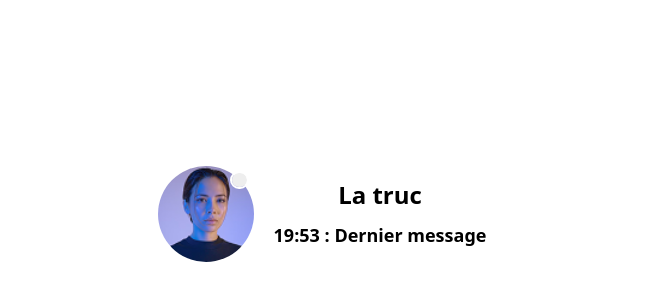
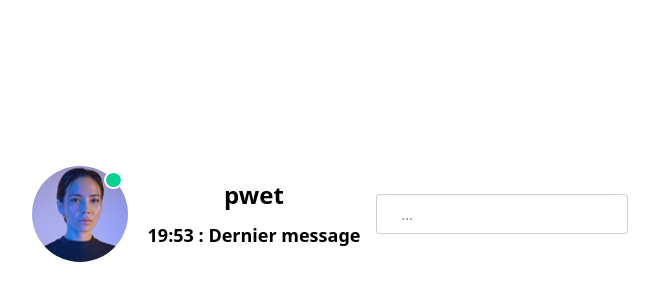
Before and after one commit to Marc-AntoineSP/website-flutter, a React (Vite) app: page / in a window 1280 px wide. Shown: the part 186-486 px from the top of the page, without its empty margins (318-977 px from the left). Built offline with nearby package versions, Linux system fonts and the light colour scheme.

Commit message:
ADD: headerbar TODO: fix search input

```diff
--- a/src/App.jsx
+++ b/src/App.jsx
@@ -1,11 +1,15 @@
 import './App.css'
+import HeaderBar from './components/headerBar'
 import MessageBar from './components/messageBarOnline'
 
 function App() {
 
   return (
     <>
-      <MessageBar avatar='pic' name='La truc' is_online={false}/>
+    <body data-theme='light'>
+        <HeaderBar avatar='pic' name='pwet'/>
+    </body>
+
     </>
   )
 }
--- /dev/null
+++ b/src/components/headerBar.tsx
@@ -0,0 +1,14 @@
+import MessageBar from "./messageBarOnline";
+
+export default function HeaderBar(props:{avatar:string, name:string}){
+    return (
+        <nav className="flex justify-between items-center">
+            <MessageBar name={props.name} avatar={props.avatar} is_online={true}/>
+            <div id="inputSearchHead">
+                <label className="input">
+                    <input type="search" className="input input-2xl" placeholder="..." />
+                </label>
+            </div>
+        </nav>
+    )
+}
```
